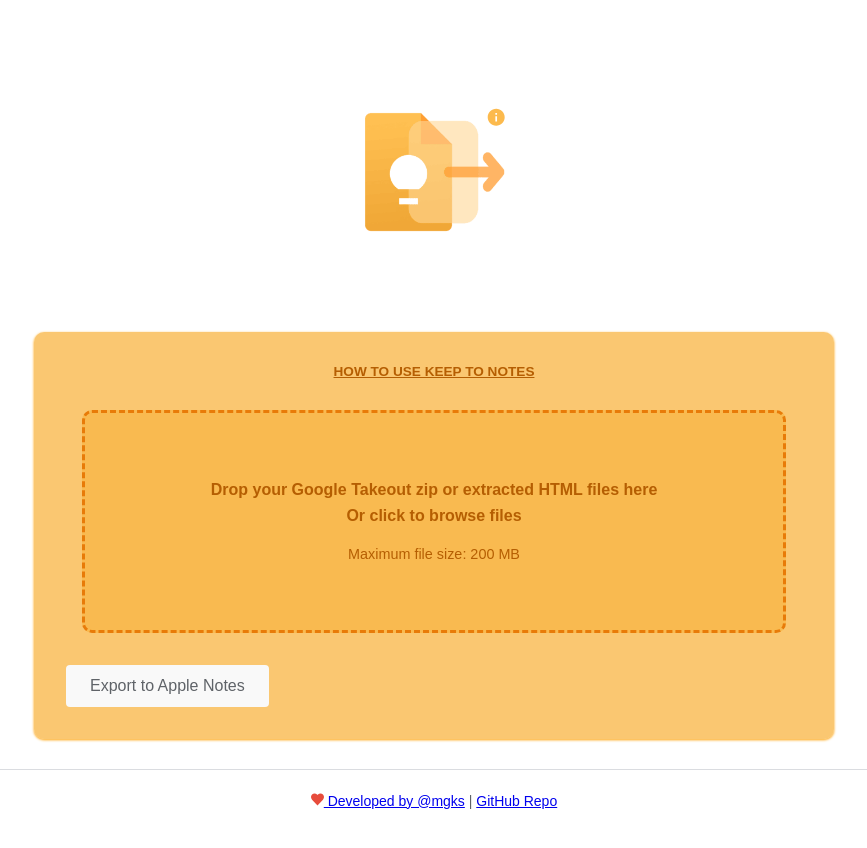
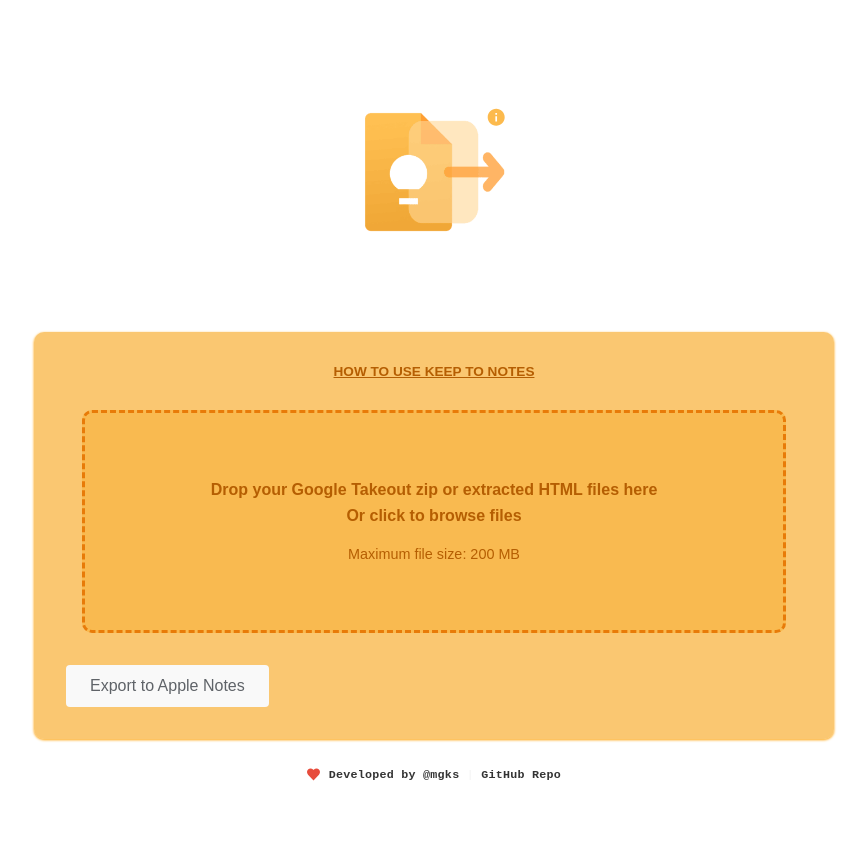
Before and after one commit to mgks/keeptonotes, a plain HTML site: page index.html in a window 1280 px wide. Shown: the whole page, without its empty margins (206-1073 px from the left). After the commit the page ends 823 px from the top, so only its background shows below. Drawn offline with nearby package versions, Linux system fonts and the light colour scheme.

Commit message:
Update style.css

```diff
--- a/src/style.css
+++ b/src/style.css
@@ -26,6 +26,7 @@
     box-sizing: border-box;
     margin: 0;
     padding: 0;
+
 }
 
 body {
@@ -34,12 +35,16 @@ line-height: 1.6;
     color: var(--text-color);
     padding: 20px;
     padding-bottom: 60px;
+    justify-content: center;
+    display: flex;
 
 }
 
 .app-container {
     max-width: 800px;
+    width: 95%;
     margin: 0 auto;
+
 }
 
 header {
@@ -449,44 +454,6 @@ margin: 15px 0;
 border-radius: 0 4px 4px 0;
 }
 
-.footer {
-text-align: center;
-margin-top: 30px;
-padding: 20px 0;
-color: var(--secondary-text);
-font-size: 14px;
-border-top: 1px solid var(--border-color);
-}
-
-/* Added for better mobile experience */
-@media (max-width: 600px) {
-.app-container {
-padding: 0;
-}
-
-.card {
-padding: 16px;
-border-radius: 0;
-}
-
-#dropZone {
-padding: 20px 15px;
-}
-
-button {
-width: 100%;
-}
-
-#infoContent {
-width: 95%;
-padding: 20px 15px;
-}
-
-.button-row {
-flex-direction: column;
-}
-}
-
 .hidden {
 display: none !important;
 }
@@ -516,3 +483,57 @@ width: 90%;
     cursor: pointer;
 
 }
+.footer {
+    text-align: center;
+    padding: .5em 1em;
+    position: fixed;
+    bottom: 1em;
+    width: fit-content;
+    border-radius: 5px;
+    z-index: 100;
+    font-size: 0.9em;
+    font-weight: 700;
+    font-family: monospace;
+    letter-spacing: .25px;
+    background-color: rgba(255, 255, 255, 0.37);
+    color: #f7f7f7;
+    line-height: 1.25em;
+    backdrop-filter: blur(5px);
+
+}
+.footer svg{
+    float: left;
+    margin-right: .75em;
+}
+.footer a {
+    text-decoration: none;
+    color: rgba(0, 0, 0, 0.8);
+
+}
+@media (max-width: 600px) {
+  .app-container {
+  padding: 0;
+  }
+
+  .card {
+  padding: 16px;
+  border-radius: 0;
+  }
+
+  #dropZone {
+  padding: 20px 15px;
+  }
+
+  button {
+  width: 100%;
+  }
+
+  #infoContent {
+  width: 95%;
+  padding: 20px 15px;
+  }
+
+  .button-row {
+  flex-direction: column;
+  }
+}
```
Lines whose indentation alone changed are shown as unchanged.
